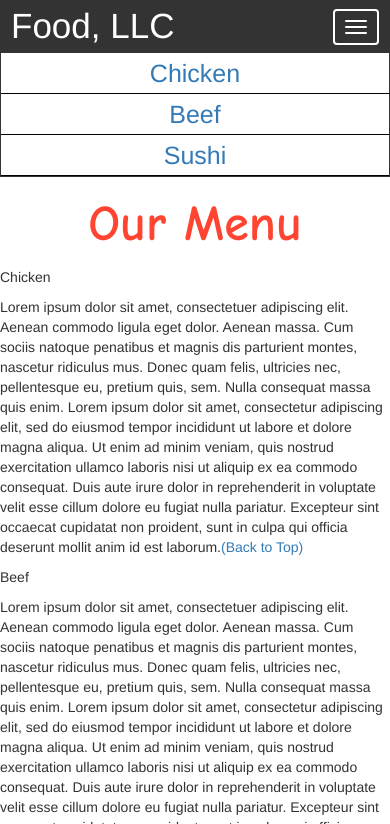
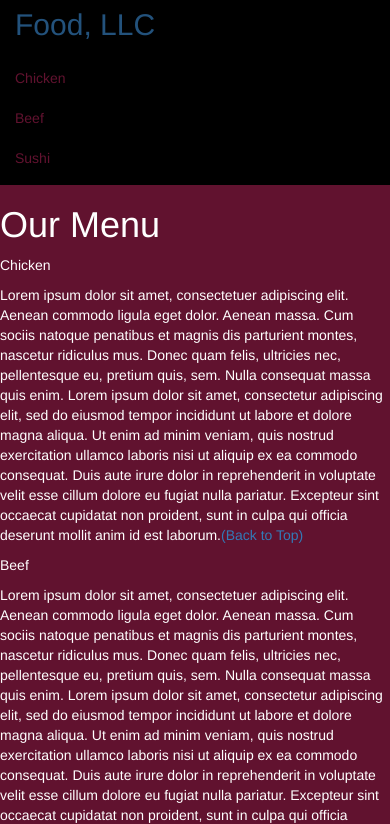
Before and after one commit to souhailll0/module-3-solution, a plain HTML site: page index.html in a window 390 px wide. Both pictures are taken after a click on the button 356 px from the left and 27 px from the top of the page. Shown: the top 824 px of the page. Drawn offline with nearby package versions, Linux system fonts and the light colour scheme.

Commit message:
Update style.css

```diff
--- a/style.css
+++ b/style.css
@@ -1,62 +1,42 @@
-.container-fluid{
+*{
 	margin: 0;
 	padding: 0;
+
+}
+.navbar{
+
+border: none;
+background-color: black;
+color: #61122F;
+}
+body{
+	background-color: #61122F;
+	color: white;
+}
+.glyphicon{
+	font-size: 30px;
+	color:#61122F;
 }
 
-.navbar{
-	border-radius: 0px;
-	background-color: rgba(0,0,0,0.8);
+.center{
+	width: 90%;
+	background-color: grey;
+
+}
+.container
+{
+	background-color: grey;
+}
+.text-center{
+	font-size: 30px;
 }
 
+h2{
+	text-align: center;
+}
+#myNavbar ul li a {
+	color: #61122F;
+}
 .navbar-brand{
-  font-size: 35px;
-  color: white;
-  padding-left: 25px;
+font-size: 30px;
 }
-
-.navbar-brand:hover{
-	color: white;
-}
-
-.nav{
-	margin: 0;
-	padding: 0;
-}
-
-.navbar-nav{
-  font-size: 25px;
-  text-align: center;
-  margin: 0;
-  padding: 0;
-}
-
-.navbar-toggle{
-	border: 2px solid white;
-	margin-right: 25px;
-}
-
-.icon-bar{
-	background-color: white;
-}
-
-
-.main-title{
-  margin-bottom: 15px;
-  text-align: center;
-  color: #ff4532;
-  font-size: 50px;
-  font-family: "Comic Sans MS", cursive, sans-serif;
-  font-weight: bold;
-}
-
-li{
-	box-sizing: border-box;
-	width: 100%;
-}
-
-.menu-item{
-	padding: 0;
-	margin: 0;
-	width: 100%;
-	background-color: white;
-	border-bottom: 1px solid black;
```
